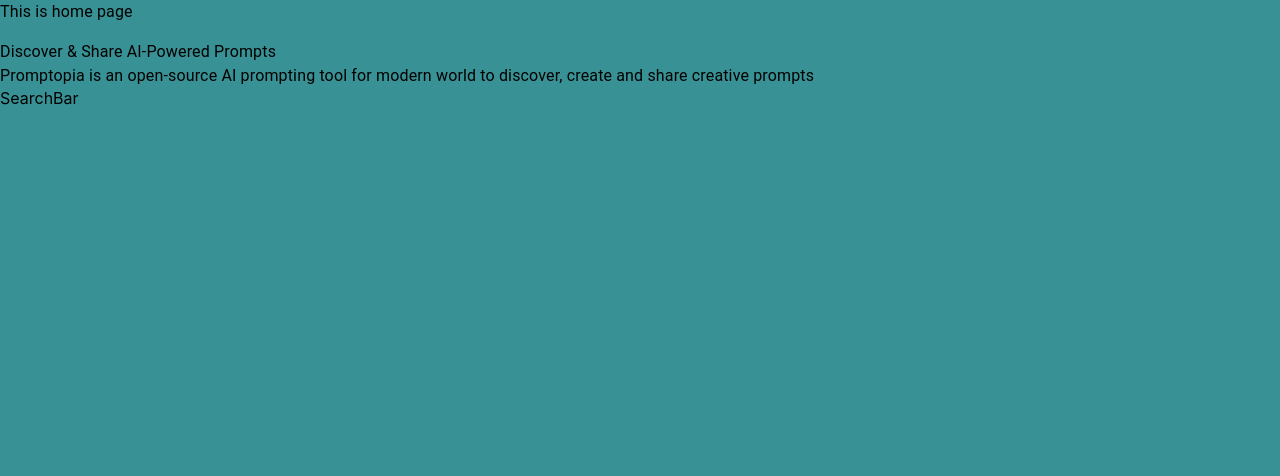
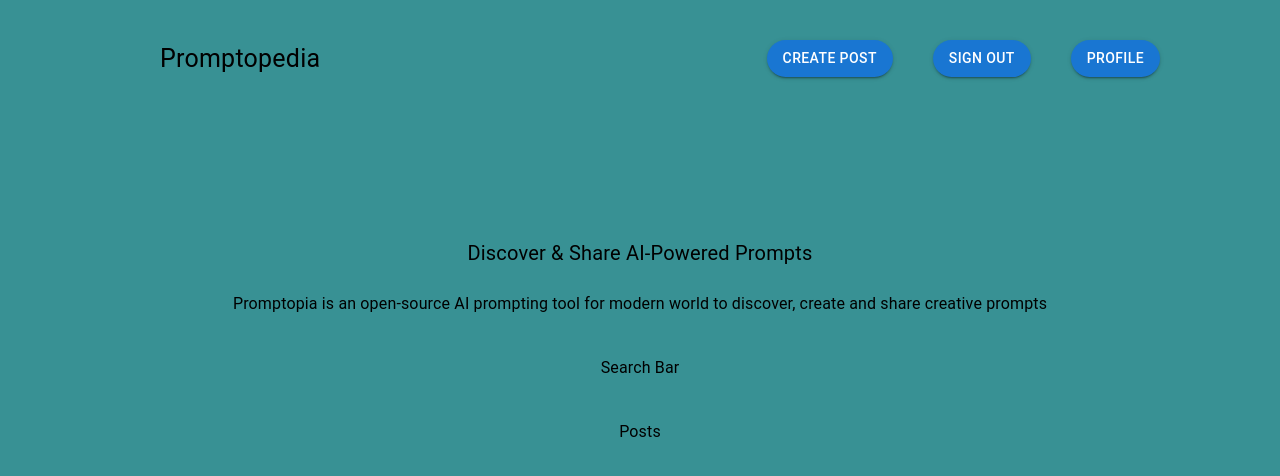
Before and after one commit to kvarad6/promptopedia, a React (Create React App) app in the folder client/: page / in a window 1280 px wide. Shown: the top 476 px of the page. Built offline with nearby package versions, Linux system fonts and the light colour scheme; no server answers.

Commit message:
restructuring of home page

```diff
--- /dev/null
+++ b/client/src/components/CreatePost.jsx
@@ -0,0 +1,12 @@
+import { Button } from '@mui/material'
+import React from 'react'
+
+const CreatePost = () => {
+  return (
+    <div>
+      <Button variant="contained" sx={{borderRadius: 10}}>Create Post</Button>
+    </div>
+  )
+}
+
+export default CreatePost
--- a/client/src/components/Home.jsx
+++ b/client/src/components/Home.jsx
@@ -1,16 +1,36 @@
 import React from 'react'
 import Signout from './Signout'
-import { Typography } from '@mui/material'
+import { Typography, Grid } from '@mui/material'
 import SearchBar from './SearchBar'
+import CreatePost from './CreatePost'
+import UserProfile from './UserProfile'
+import Posts from './Posts'
 
 const Home = () => {
   return (
     <div>
-        <Typography>This is home page</Typography>
-        <Signout />
-        <Typography>Discover & Share AI-Powered Prompts</Typography>
-        <Typography>Promptopia is an open-source AI prompting tool for modern world to discover, create and share creative prompts</Typography>
+        <Grid sx={{display: 'flex', flexDirection: 'row', justifyContent: 'space-between', ml: 20, mr: 15, mt: 5}}>
+            <Grid Item xs={6}>
+                <Typography sx={{fontSize: 25}}>Promptopedia</Typography>
+            </Grid>
+            <Grid Item xs={6} sx={{display: 'flex', flexDirection: 'row', justifyContent: 'space-evenly', gap: 5}}>
+                <Grid Item xs={4}>
+                    <CreatePost />
+                </Grid>
+                <Grid Item xs={4}>
+                    <Signout />
+                </Grid>
+                <Grid Item xs={4}>
+                    <UserProfile />
+                </Grid>
+            </Grid>
+        </Grid>
+        <Grid sx={{ display: 'flex', flexDirection: 'column', alignItems: 'center', gap: 3, mt: 20 }}>
+            <Typography sx={{ fontSize: 20 }}>Discover & Share AI-Powered Prompts</Typography>
+            <Typography>Promptopia is an open-source AI prompting tool for modern world to discover, create and share creative prompts</Typography>
+        </Grid>
         <SearchBar />
+        <Posts />
     </div>
   )
 }
--- /dev/null
+++ b/client/src/components/Posts.jsx
@@ -0,0 +1,12 @@
+import React from 'react'
+import { Typography, Grid } from '@mui/material'
+
+const Posts = () => {
+    return (
+        <Grid sx={{ display: 'flex', flexDirection: 'row', justifyContent: 'center', mt: 5 }}>
+            <Typography>Posts</Typography>
+        </Grid>
+    )
+}
+
+export default Posts
--- a/client/src/components/SearchBar.jsx
+++ b/client/src/components/SearchBar.jsx
@@ -1,8 +1,12 @@
 import React from 'react'
+import { Typography, Grid } from '@mui/material'
+
 
 const SearchBar = () => {
   return (
-    <div>SearchBar</div>
+    <Grid sx={{display: 'flex', flexDirection: 'row', justifyContent: 'center', mt: 5}}>
+      <Typography>Search Bar</Typography>
+    </Grid>
   )
 }
 
--- a/client/src/components/Signin.jsx
+++ b/client/src/components/Signin.jsx
@@ -34,11 +34,17 @@
 
     return (
         <div>
-            <Grid sx={{ display: 'flex', flexDirection: 'row', justifyContent: 'space-between', ml: 20, mr: 20, mt: 5 }}>
-                <Grid item xs={6}>
-                    <Typography>Promptopedia</Typography>
+            <Grid sx={{ display: 'flex', flexDirection: 'column', alignItems: 'center', ml: 30, mr: 30, mt: 25, gap: 5 }}>
+                <Grid item xs={4}>
+                    <Typography sx={{ fontSize: 30 }}>Promptopedia</Typography>
                 </Grid>
-                <Grid item xs={6}>
+                <Grid item xs={4}>
+                    <Grid sx={{ display: 'flex', flexDirection: 'column', alignItems: 'center', gap: 3 }}>
+                        <Typography sx={{ fontSize: 20 }}>Discover & Share AI-Powered Prompts</Typography>
+                        <Typography>Promptopia is an open-source AI prompting tool for modern world to discover, create and share creative prompts</Typography>
+                    </Grid>
+                </Grid>
+                <Grid item xs={4}>
                     <IconButton>
                         <Avatar src={signinwithgoogle} variant="square" sx={{ width: 175, height: 40 }} onClick={() => signIn(true)} />
                     </IconButton>
--- a/client/src/components/Signout.jsx
+++ b/client/src/components/Signout.jsx
@@ -1,7 +1,7 @@
 import React, { useEffect, useState } from 'react'
 import { useNavigate } from "react-router-dom";
 import { onAuthStateChanged, signOut } from 'firebase/auth'
-import { Grid, Button } from '@mui/material'
+import { Button } from '@mui/material'
 import { auth } from "../firebase"
 
 const Signout = () => {
@@ -36,9 +36,8 @@
 
     return (
         <div>
-            <Grid sx={{ ml: 10 }}>
-                {authUser ? <><p>{`Signed in as ${authUser.email}`}</p><Button variant="contained" onClick={userSignout}>Sign Out</Button></> : <p></p>}
-            </Grid>
+                {/* {authUser ? <><p>{`Signed in as ${authUser.email}`}</p><Button variant="contained" onClick={userSignout}>Sign Out</Button></> : <p></p>} */}
+                <Button variant="contained" sx={{ borderRadius: 10 }} onClick={userSignout}>Sign Out</Button>
         </div>
     )
 }
--- /dev/null
+++ b/client/src/components/UserProfile.jsx
@@ -0,0 +1,10 @@
+import React from 'react'
+import { Button } from '@mui/material'
+
+const UserProfile = () => {
+  return (
+    <Button variant="contained" sx={{ borderRadius: 10 }}>Profile</Button>
+  )
+}
+
+export default UserProfile
```
